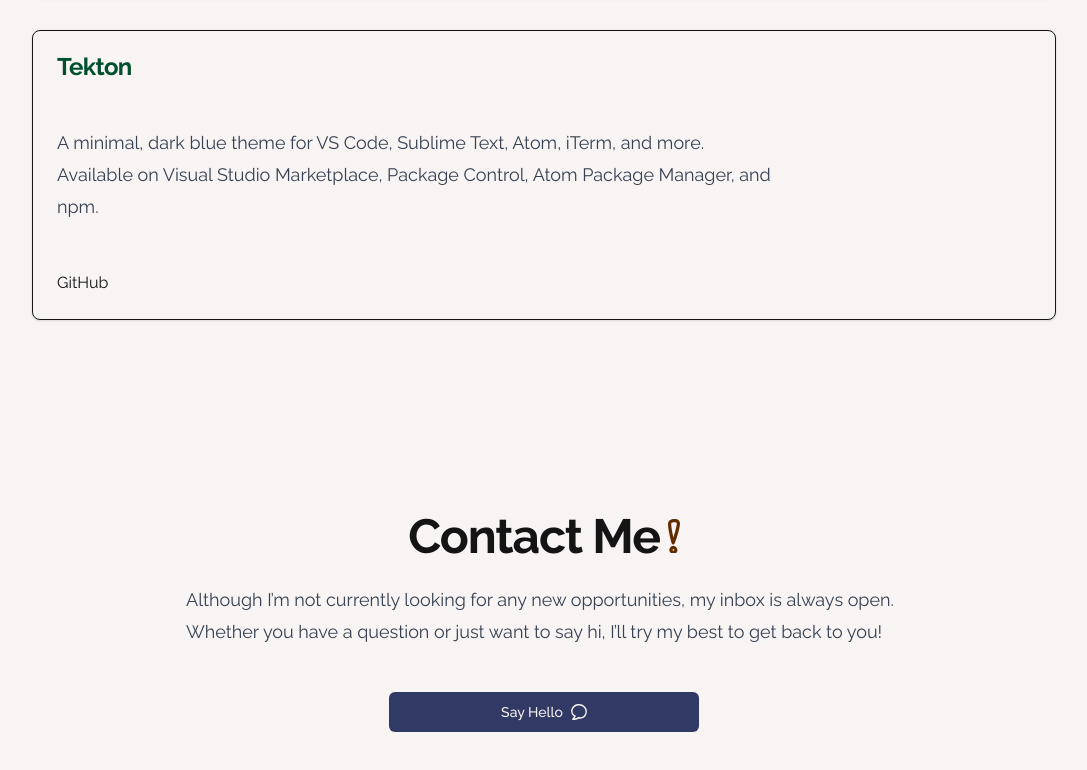
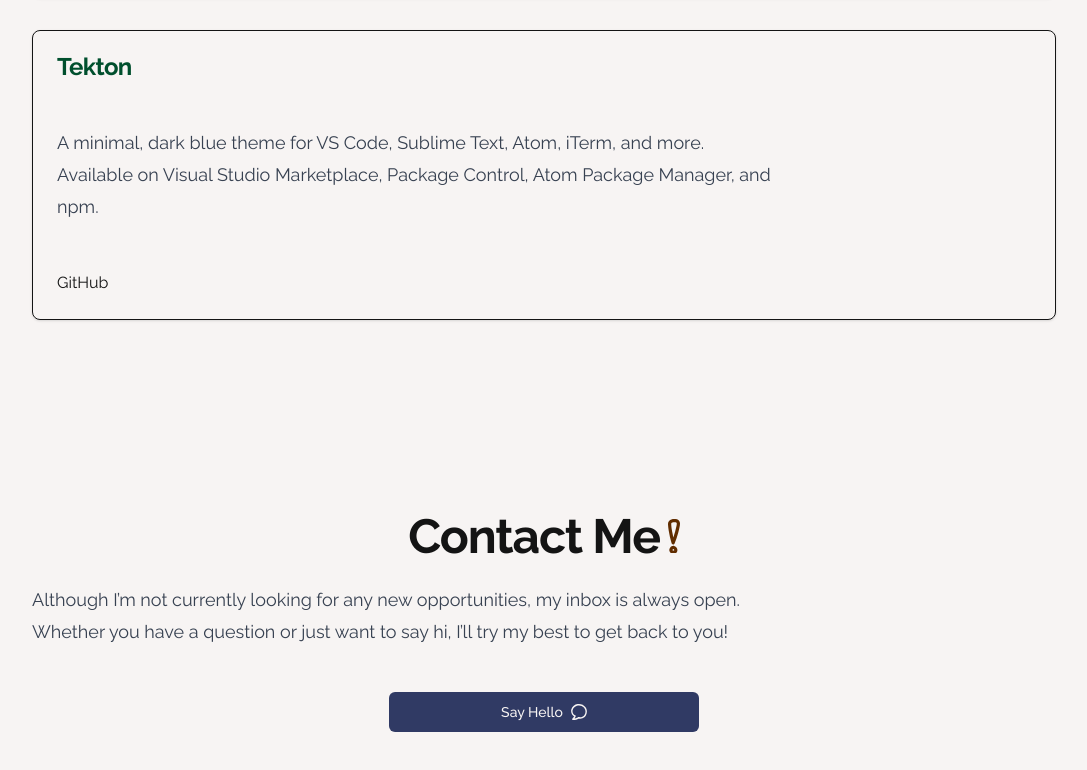
Before and after one commit to corbinmurray/corbinmurray-dev, a Next.js app: page / in a window 1280 px wide. Shown: the part 3325-4095 px from the top of the page, without its empty margins (96-1183 px from the left). Built offline with nearby package versions, Linux system fonts and the light colour scheme.

Commit message:
Fix footer animation causing navbar to drop down

```diff
--- a/app/layout.tsx
+++ b/app/layout.tsx
@@ -53,26 +53,22 @@ export default function RootLayout({
 				{/* Inject the theme initializer script */}
 				<script dangerouslySetInnerHTML={{ __html: setThemeScript }} />
 			</head>
-			<body className={cn(fontMono.variable, fontSans.variable, "font-sans antialiased overflow-hidden")}>
+			<body className={cn(fontMono.variable, fontSans.variable, "font-sans antialiased")}>
 				<ThemeProvider attribute="class" defaultTheme="light" enableSystem>
 					<Navbar className="px-8 md:px-16 lg:px-32" />
+
 					<div className="container py-0 px-8 md:px-16 lg:px-32 mx-auto">{children}</div>
 
 					<motion.footer
-						className="my-20"
+						className="relative my-24 md:my-48"
 						initial="hidden"
 						whileInView="visible"
 						viewport={{ once: true, amount: "some" }}
 						variants={{
-							hidden: { opacity: 0, y: -75 },
+							hidden: { opacity: 0, y: 75 },
 							visible: { opacity: 1, y: 0, transition: { duration: 0.75, ease: [0.33, 1, 0.68, 1] } },
 						}}>
-						<motion.div
-							className="container py-0 mx-auto flex items-center justify-center px-4"
-							variants={{
-								hidden: { opacity: 0, y: -75 },
-								visible: { opacity: 1, y: 0, transition: { duration: 0.75, ease: [0.33, 1, 0.68, 1] } },
-							}}>
+						<motion.div className="container py-0 px-8 md:px-16 lg:px-32 mx-auto flex flex-col">
 							<section id="contact">
 								<h1 className="flex flex-row items-center justify-center">
 									Contact Me
```
